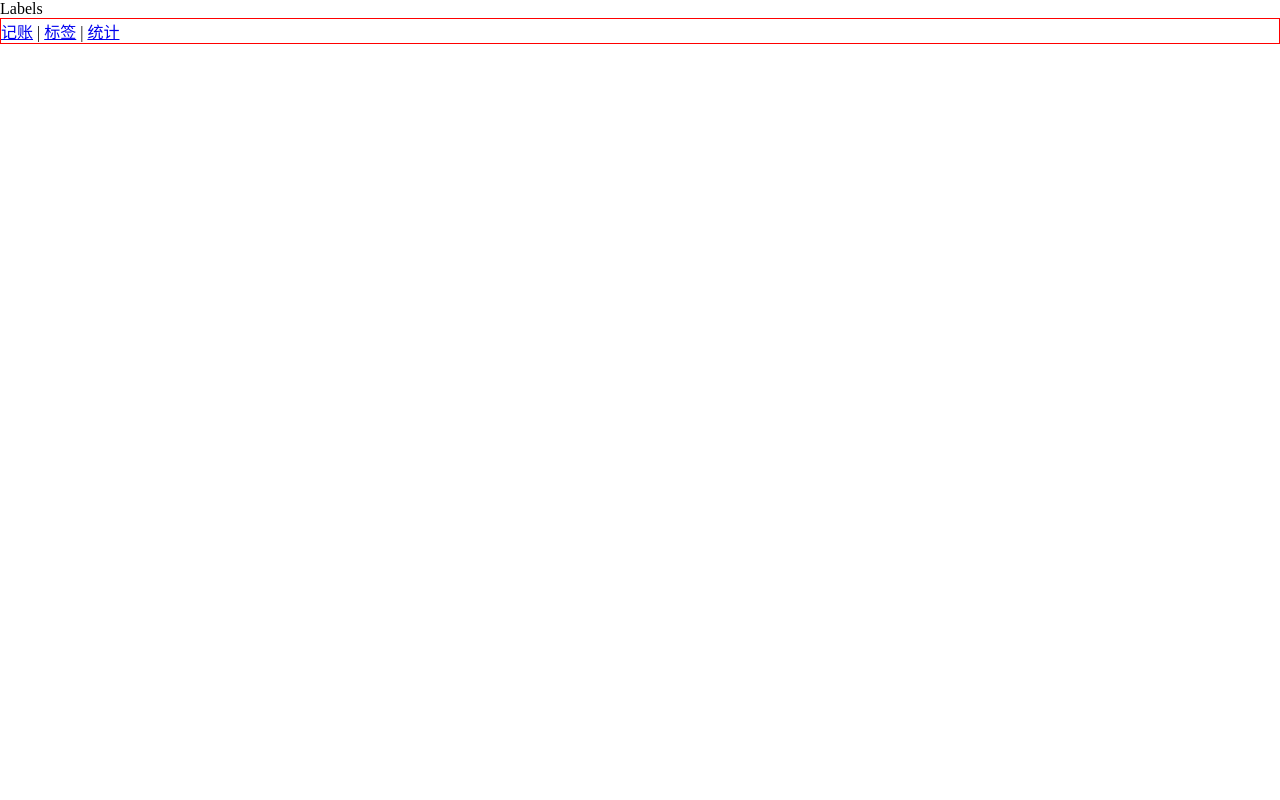
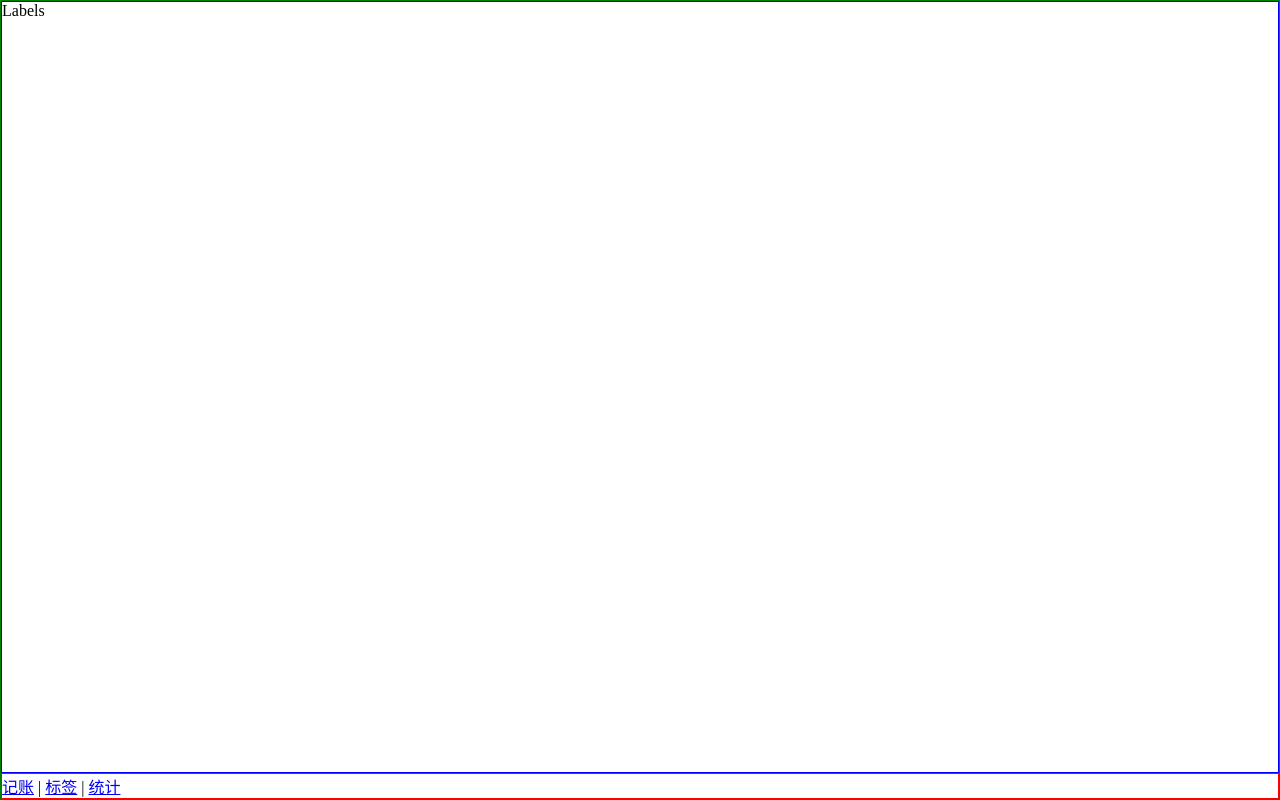
Before and after one commit to yuizhixiaocaiji/echarts-demo-1, a Vue app: page /#/labels in a window 1280 px wide. Built offline with nearby package versions, Linux system fonts and the light colour scheme.

Commit message:
创建Layout

```diff
--- /dev/null
+++ b/src/components/Layout.vue
@@ -0,0 +1,29 @@
+<template >
+  <div class="nav-wrapper" >
+    <div class="content" >
+      <slot />
+    </div >
+    <Nav />
+  </div >
+</template >
+
+<script lang="ts" >
+export default {
+  name: 'Layout'
+};
+</script >
+
+<style lang="scss" scoped >
+.nav-wrapper {
+  border: 1px solid green;
+  display: flex;
+  flex-direction: column;
+  height: 100vh;
+}
+
+.content {
+  border: 1px solid blue;
+  overflow: auto;
+  flex-grow: 1;
+}
+</style >
--- a/src/main.ts
+++ b/src/main.ts
@@ -4,10 +4,12 @@
 import router from './router';
 import store from './store';
 import Nav from '@/components/Nav.vue';
+import Layout from '@/components/Layout.vue';
 
 Vue.config.productionTip = false;
 
-Vue.component('Nav', Nav)
+Vue.component('Nav', Nav);
+Vue.component('Layout', Layout);
 
 new Vue({
   router,
--- a/src/views/Labels.vue
+++ b/src/views/Labels.vue
@@ -1,8 +1,5 @@
 <template >
-  <div >
-    Labels
-    <Nav />
-  </div >
+  <Layout >Labels</Layout >
 </template >
 
 <script lang="ts" >
@@ -10,7 +7,3 @@
   name: 'Labels',
 };
 </script >
-
-<style lang="scss" scoped >
-
-</style >
--- a/src/views/Money.vue
+++ b/src/views/Money.vue
@@ -1,8 +1,5 @@
 <template >
-  <div class="nav-wrapper" >
-    <div class="content" >Money</div >
-    <Nav />
-  </div >
+  <Layout ><p >Money</p ></Layout >
 </template >
 
 <script lang="ts" >
@@ -10,18 +7,3 @@
   name: 'money',
 };
 </script >
-
-<style lang="scss" scoped >
-.nav-wrapper {
-  border: 1px solid green;
-  display: flex;
-  flex-direction: column;
-  height: 100vh;
-}
-
-.content {
-  border: 1px solid blue;
-  overflow: auto;
-  flex-grow: 1;
-}
-</style >
--- a/src/views/Statistics.vue
+++ b/src/views/Statistics.vue
@@ -1,8 +1,5 @@
 <template >
-  <div >
-    Statistics
-    <Nav />
-  </div >
+  <Layout >Statistics</Layout >
 </template >
 
 <script lang="ts" >
@@ -10,7 +7,3 @@
   name: 'Statistics',
 };
 </script >
-
-<style lang="scss" scoped >
-
-</style >
```
